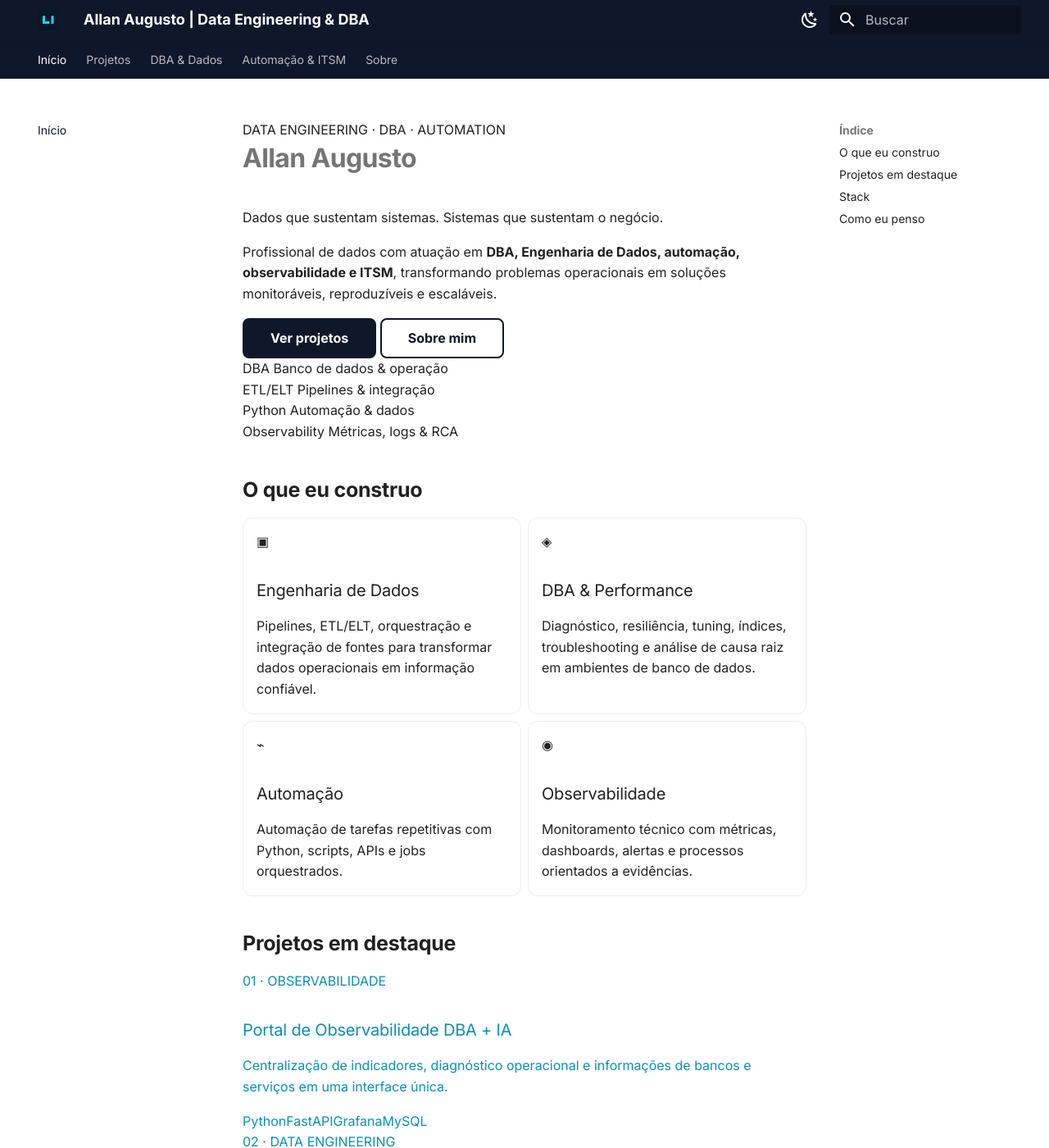
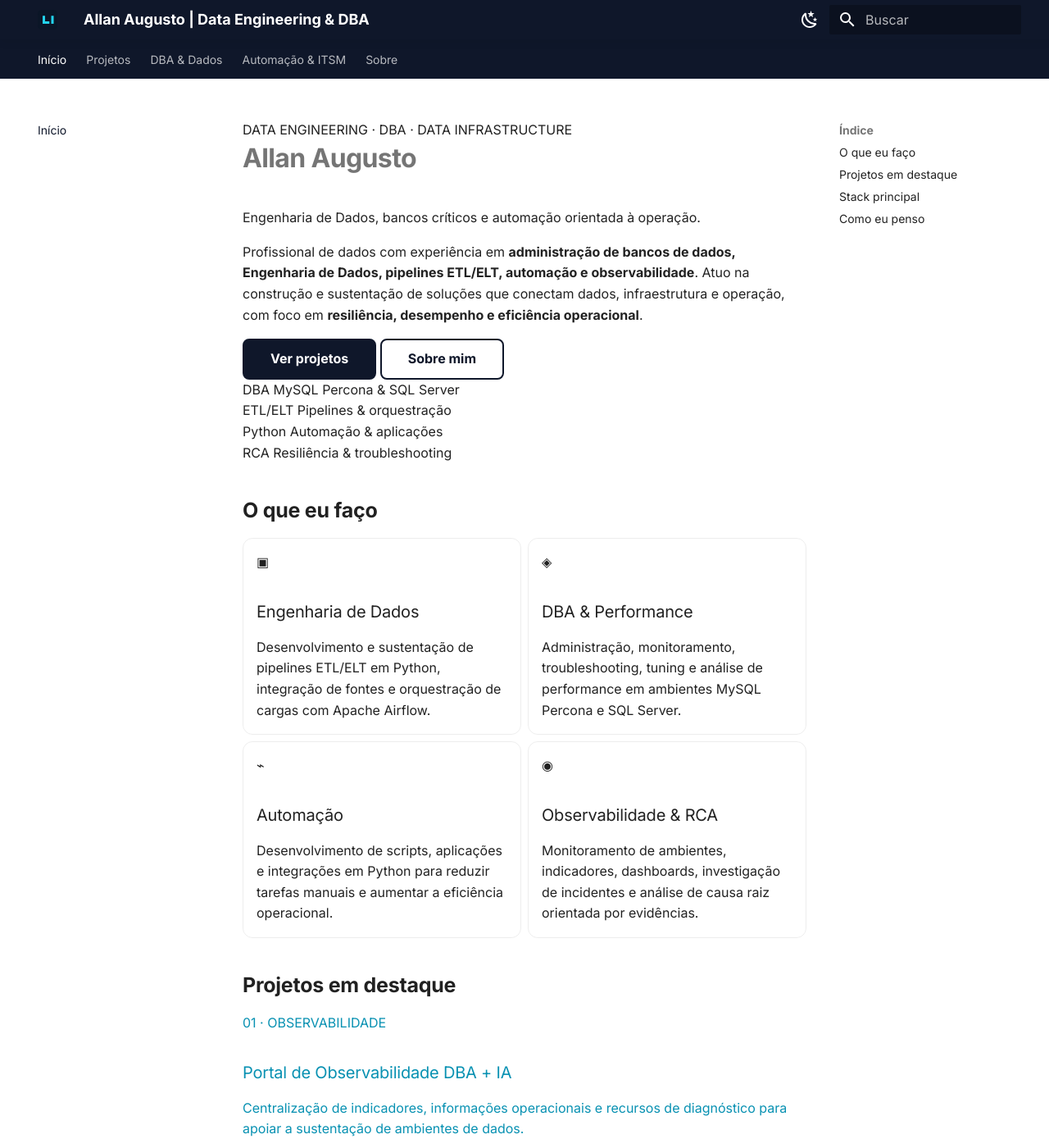
Before and after one commit to Allanao88/portfolio-docs, an MkDocs documentation site: the page built from docs/index.md, in a window 1280 px wide and 1400 px high. Shown: the whole window at 82% size. Built offline with MkDocs 1.6.1 and Material for MkDocs 9.7.7, drawn with Linux system fonts in a browser that asks for light colours; some of the changed text lies outside the part shown.

Commit message:
Revise index.md for clarity and updated focus
Updated the content to reflect a focus on data infrastructure and improved descriptions of professional experience and projects.

```diff
--- a/docs/index.md
+++ b/docs/index.md
@@ -1,13 +1,18 @@
 <div class="hero">
   <div class="hero-content">
-    <div class="eyebrow">DATA ENGINEERING · DBA · AUTOMATION</div>
+    <div class="eyebrow">DATA ENGINEERING · DBA · DATA INFRASTRUCTURE</div>
+
     <h1>Allan Augusto</h1>
-    <p class="hero-title">Dados que sustentam sistemas. Sistemas que sustentam o negócio.</p>
+
+    <p class="hero-title">Engenharia de Dados, bancos críticos e automação orientada à operação.</p>
+
     <p class="hero-text">
-      Profissional de dados com atuação em <strong>DBA, Engenharia de Dados,
-      automação, observabilidade e ITSM</strong>, transformando problemas
-      operacionais em soluções monitoráveis, reproduzíveis e escaláveis.
+      Profissional de dados com experiência em <strong>administração de bancos de dados,
+      Engenharia de Dados, pipelines ETL/ELT, automação e observabilidade</strong>.
+      Atuo na construção e sustentação de soluções que conectam dados, infraestrutura
+      e operação, com foco em <strong>resiliência, desempenho e eficiência operacional</strong>.
     </p>
+
     <div class="hero-actions">
       <a class="md-button md-button--primary" href="projetos/">Ver projetos</a>
       <a class="md-button" href="sobre/">Sobre mim</a>
@@ -18,45 +23,63 @@
 <div class="stats-grid">
   <div class="stat-card">
     <span class="stat-value">DBA</span>
-    <span class="stat-label">Banco de dados & operação</span>
+    <span class="stat-label">MySQL Percona & SQL Server</span>
   </div>
+
   <div class="stat-card">
     <span class="stat-value">ETL/ELT</span>
-    <span class="stat-label">Pipelines & integração</span>
+    <span class="stat-label">Pipelines & orquestração</span>
   </div>
+
   <div class="stat-card">
     <span class="stat-value">Python</span>
-    <span class="stat-label">Automação & dados</span>
+    <span class="stat-label">Automação & aplicações</span>
   </div>
+
   <div class="stat-card">
-    <span class="stat-value">Observability</span>
-    <span class="stat-label">Métricas, logs & RCA</span>
+    <span class="stat-value">RCA</span>
+    <span class="stat-label">Resiliência & troubleshooting</span>
   </div>
 </div>
 
-## O que eu construo
+## O que eu faço
 
 <div class="grid cards">
   <ul>
     <li>
       <span class="card-icon">▣</span>
       <h3>Engenharia de Dados</h3>
-      <p>Pipelines, ETL/ELT, orquestração e integração de fontes para transformar dados operacionais em informação confiável.</p>
+      <p>
+        Desenvolvimento e sustentação de pipelines ETL/ELT em Python,
+        integração de fontes e orquestração de cargas com Apache Airflow.
+      </p>
     </li>
+
     <li>
       <span class="card-icon">◈</span>
       <h3>DBA & Performance</h3>
-      <p>Diagnóstico, resiliência, tuning, índices, troubleshooting e análise de causa raiz em ambientes de banco de dados.</p>
+      <p>
+        Administração, monitoramento, troubleshooting, tuning e análise
+        de performance em ambientes MySQL Percona e SQL Server.
+      </p>
     </li>
+
     <li>
       <span class="card-icon">⌁</span>
       <h3>Automação</h3>
-      <p>Automação de tarefas repetitivas com Python, scripts, APIs e jobs orquestrados.</p>
+      <p>
+        Desenvolvimento de scripts, aplicações e integrações em Python
+        para reduzir tarefas manuais e aumentar a eficiência operacional.
+      </p>
     </li>
+
     <li>
       <span class="card-icon">◉</span>
-      <h3>Observabilidade</h3>
-      <p>Monitoramento técnico com métricas, dashboards, alertas e processos orientados a evidências.</p>
+      <h3>Observabilidade & RCA</h3>
+      <p>
+        Monitoramento de ambientes, indicadores, dashboards, investigação
+        de incidentes e análise de causa raiz orientada por evidências.
+      </p>
     </li>
   </ul>
 </div>
@@ -66,32 +89,74 @@
 <div class="project-grid">
   <a class="project-card" href="projetos/portal-monitorizacao/">
     <div class="project-kicker">01 · OBSERVABILIDADE</div>
+
     <h3>Portal de Observabilidade DBA + IA</h3>
-    <p>Centralização de indicadores, diagnóstico operacional e informações de bancos e serviços em uma interface única.</p>
-    <div class="tags"><span>Python</span><span>FastAPI</span><span>Grafana</span><span>MySQL</span></div>
+
+    <p>
+      Centralização de indicadores, informações operacionais e recursos
+      de diagnóstico para apoiar a sustentação de ambientes de dados.
+    </p>
+
+    <div class="tags">
+      <span>Python</span>
+      <span>FastAPI</span>
+      <span>Grafana</span>
+      <span>MySQL</span>
+    </div>
   </a>
 
   <a class="project-card" href="projetos/airflow-observabilidade/">
     <div class="project-kicker">02 · DATA ENGINEERING</div>
+
     <h3>Arquitetura Apache Airflow</h3>
-    <p>Orquestração de rotinas de dados com DAGs, Docker, execução de scripts e controle operacional.</p>
-    <div class="tags"><span>Airflow</span><span>Docker</span><span>Python</span><span>ETL</span></div>
+
+    <p>
+      Orquestração de pipelines e rotinas de dados utilizando DAGs,
+      Python, Docker e execução controlada de processos automatizados.
+    </p>
+
+    <div class="tags">
+      <span>Airflow</span>
+      <span>Docker</span>
+      <span>Python</span>
+      <span>ETL</span>
+    </div>
   </a>
 
   <a class="project-card" href="dba/resiliencia-rca/">
     <div class="project-kicker">03 · DBA</div>
+
     <h3>Resiliência & RCA</h3>
-    <p>Casos técnicos de troubleshooting, performance, incidentes e análise de causa raiz em ambientes de produção.</p>
-    <div class="tags"><span>MySQL</span><span>SQL Server</span><span>Linux</span><span>RCA</span></div>
+
+    <p>
+      Casos técnicos de troubleshooting, performance, incidentes,
+      recuperação e análise de causa raiz em ambientes de produção.
+    </p>
+
+    <div class="tags">
+      <span>MySQL</span>
+      <span>SQL Server</span>
+      <span>Linux</span>
+      <span>RCA</span>
+    </div>
   </a>
 </div>
 
-## Stack
+## Stack principal
 
 <div class="stack-list">
-  <span>Python</span><span>SQL</span><span>MySQL / Percona</span><span>SQL Server</span>
-  <span>Apache Airflow</span><span>Docker</span><span>Linux</span><span>Grafana</span>
-  <span>Power BI</span><span>Streamlit</span><span>Git</span><span>APIs</span>
+  <span>Python</span>
+  <span>SQL</span>
+  <span>MySQL / Percona</span>
+  <span>SQL Server</span>
+  <span>Apache Airflow</span>
+  <span>Docker</span>
+  <span>Linux</span>
+  <span>Grafana</span>
+  <span>Power BI</span>
+  <span>Streamlit</span>
+  <span>Git</span>
+  <span>APIs REST</span>
 </div>
 
 ## Como eu penso
@@ -99,13 +164,20 @@
 !!! quote "Princípio"
     **Automação sem observabilidade vira caixa-preta. Observabilidade sem ação vira dashboard.**
 
-    Meu objetivo é construir soluções em que dados, infraestrutura e operação estejam conectados:
-    detectar, entender, agir e registrar.
+    Busco construir soluções em que dados, infraestrutura e operação estejam conectados:
+    **detectar, entender, agir e registrar**.
 
 ---
 
 <div class="cta">
-  <h2>Quer conhecer os detalhes?</h2>
-  <p>Explore os projetos para ver arquitetura, decisões técnicas, problemas encontrados e soluções implementadas.</p>
-  <a class="md-button md-button--primary" href="projetos/">Explorar portfólio</a>
+  <h2>Conheça os projetos</h2>
+
+  <p>
+    Explore os projetos para conhecer os problemas enfrentados,
+    as decisões técnicas, as arquiteturas utilizadas e as soluções implementadas.
+  </p>
+
+  <a class="md-button md-button--primary" href="projetos/">
+    Explorar portfólio
+  </a>
 </div>
```
